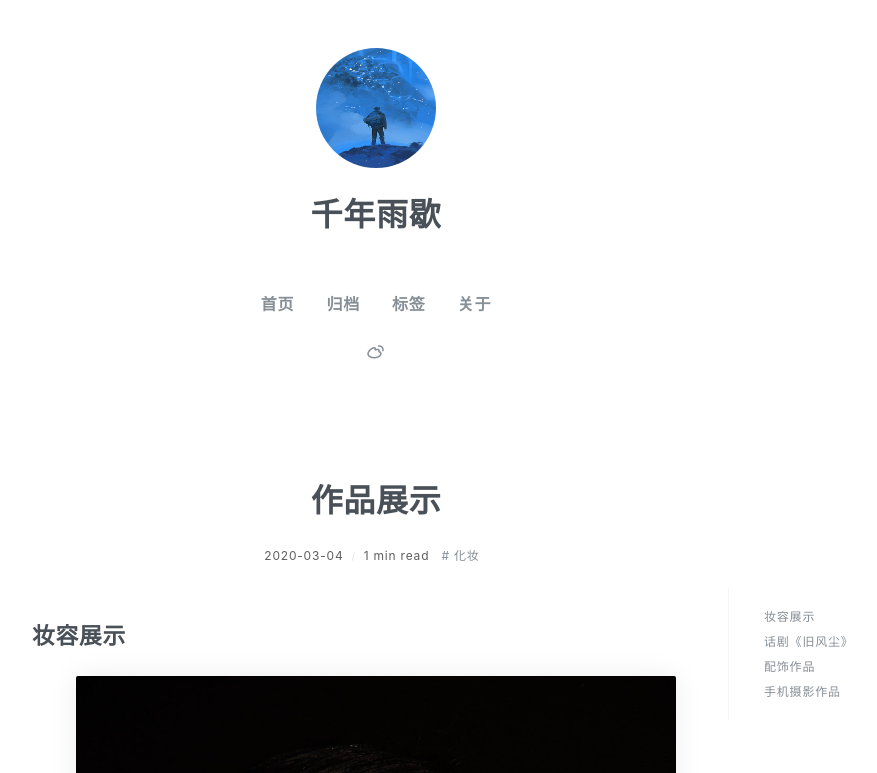
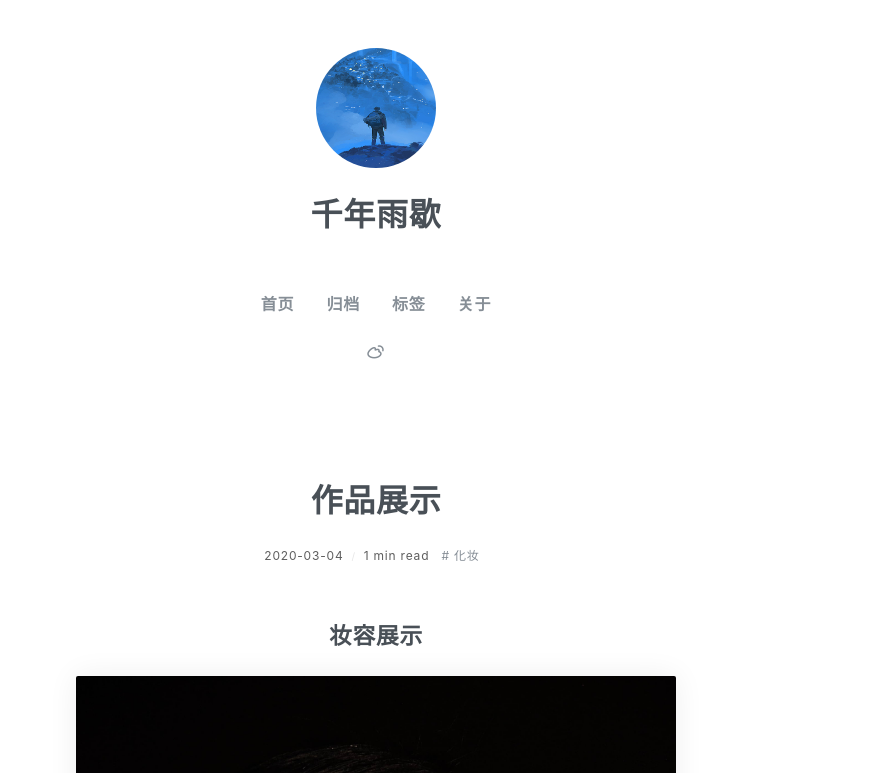
Before and after one commit to PonyC/ponyc.github.io, a plain HTML site: page post/zuo-pin-zhan-shi/index.html in a window 1280 px wide. Shown: the top 773 px of the page, without its empty margins (264-1141 px from the left). Drawn offline with nearby package versions, Linux system fonts and the light colour scheme; a web font is replaced by a local one.

Commit message:
update from gridea: 2020-03-04 22:40:59

```diff
--- a/atom.xml
+++ b/atom.xml
@@ -2,7 +2,7 @@
 <feed xmlns="http://www.w3.org/2005/Atom">
     <id>https://ponyc.github.io</id>
     <title>千年雨歇</title>
-    <updated>2020-03-04T14:17:32.465Z</updated>
+    <updated>2020-03-04T14:40:54.297Z</updated>
     <generator>https://github.com/jpmonette/feed</generator>
     <link rel="alternate" href="https://ponyc.github.io"/>
     <link rel="self" href="https://ponyc.github.io/atom.xml"/>
--- a/post/zuo-pin-zhan-shi/index.html
+++ b/post/zuo-pin-zhan-shi/index.html
@@ -3,7 +3,7 @@
     <meta charset="utf-8" />
 <meta name="viewport" content="width=device-width, initial-scale=1" />
 <title>作品展示 | 千年雨歇</title>
-<link rel="shortcut icon" href="https://ponyc.github.io/favicon.ico?v=1583331446067">
+<link rel="shortcut icon" href="https://ponyc.github.io/favicon.ico?v=1583332852266">
 <link href="https://cdn.jsdelivr.net/npm/remixicon@2.3.0/fonts/remixicon.css" rel="stylesheet">
 <link rel="stylesheet" href="https://ponyc.github.io/styles/main.css">
 <link rel="alternate" type="application/atom+xml" title="作品展示 | 千年雨歇 - Atom Feed" href="https://ponyc.github.io/atom.xml">
@@ -40,7 +40,7 @@
       <div class="main-content">
         <div class="site-header">
   <a href="https://ponyc.github.io">
-  <img class="avatar" src="https://ponyc.github.io/images/avatar.png?v=1583331446067" alt="">
+  <img class="avatar" src="https://ponyc.github.io/images/avatar.png?v=1583332852266" alt="">
   </a>
   <h1 class="site-title">
     千年雨歇
@@ -115,38 +115,28 @@
 
             <div class="post-content-wrapper">
               <div class="post-content">
-                <h2 id="妆容展示">妆容展示</h2>
+                <center><h2>妆容展示</h2></center>
 <p><img src="https://ponyc.github.io/post-images/1583329481685.jpg" alt="" width="600" loading="lazy"><br>
 <img src="https://ponyc.github.io/post-images/1583329486279.jpg" alt="" width="600" loading="lazy"><br>
 <img src="https://ponyc.github.io/post-images/1583329490399.jpg" alt="" width="600" loading="lazy"><br>
 <img src="https://ponyc.github.io/post-images/1583329495597.jpg" alt="" width="600" loading="lazy"><br>
 <img src="https://ponyc.github.io/post-images/1583329500215.jpg" alt="" width="600" loading="lazy"><br>
 <img src="https://ponyc.github.io/post-images/1583329504331.jpg" alt="" width="600" loading="lazy"></p>
-<h2 id="话剧旧风尘">话剧《旧风尘》</h2>
+<center><h2>话剧《旧风尘》</h2></center>
 <p><img src="https://ponyc.github.io/post-images/1583329466648.jpg" alt="" width="600" loading="lazy"><br>
 <img src="https://ponyc.github.io/post-images/1583329471800.jpg" alt="" width="600" loading="lazy"></p>
-<h2 id="配饰作品">配饰作品</h2>
+<center><h2>配饰作品</h2></center>
 <p><img src="https://ponyc.github.io/post-images/1583329439256.jpg" alt="" width="600" loading="lazy"><br>
 <img src="https://ponyc.github.io/post-images/1583329445152.jpg" alt="" width="600" loading="lazy"><br>
 <img src="https://ponyc.github.io/post-images/1583329449784.jpg" alt="" width="600" loading="lazy"><br>
 <img src="https://ponyc.github.io/post-images/1583329454344.jpg" alt="" width="600" loading="lazy"></p>
-<h2 id="手机摄影作品">手机摄影作品</h2>
+<center><h2>手机摄影作品</h2></center>
 <p><img src="https://ponyc.github.io/post-images/1583329419384.jpg" alt="" width="600" loading="lazy"><br>
 <img src="https://ponyc.github.io/post-images/1583329422952.jpg" alt="" width="600" loading="lazy"><br>
 <img src="https://ponyc.github.io/post-images/1583329426206.jpg" alt="" width="600" loading="lazy"></p>
 
               </div>
               <div class="toc-container">
-                <ul class="markdownIt-TOC">
-<li>
-<ul>
-<li><a href="#%E5%A6%86%E5%AE%B9%E5%B1%95%E7%A4%BA">妆容展示</a></li>
-<li><a href="#%E8%AF%9D%E5%89%A7%E6%97%A7%E9%A3%8E%E5%B0%98">话剧《旧风尘》</a></li>
-<li><a href="#%E9%85%8D%E9%A5%B0%E4%BD%9C%E5%93%81">配饰作品</a></li>
-<li><a href="#%E6%89%8B%E6%9C%BA%E6%91%84%E5%BD%B1%E4%BD%9C%E5%93%81">手机摄影作品</a></li>
-</ul>
-</li>
-</ul>
 
               </div>
             </div>
```
Also changed, not shown: archives/index.html (+2 -2 lines), index.html (+2 -2 lines), post/about/index.html (+2 -2 lines), tag/f5J14H_kA/index.html (+2 -2 lines), tags/index.html (+2 -2 lines).
